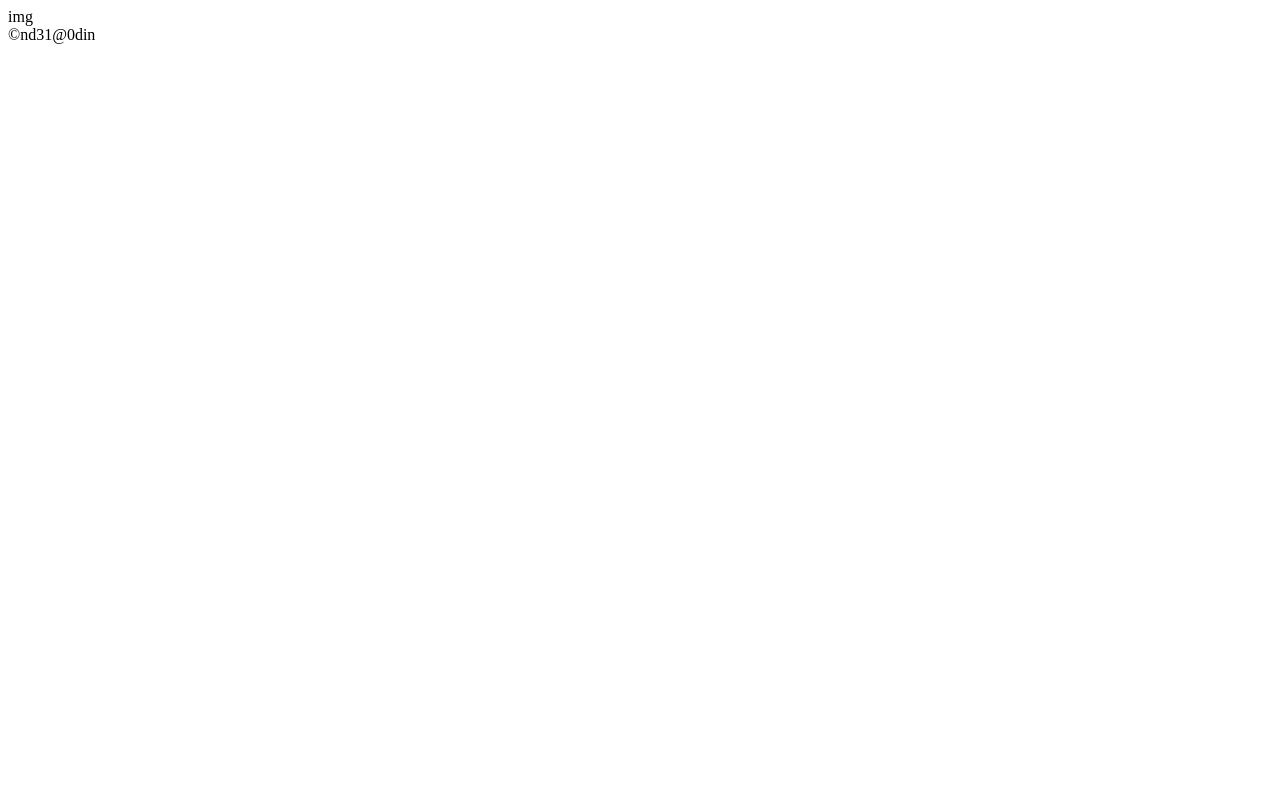
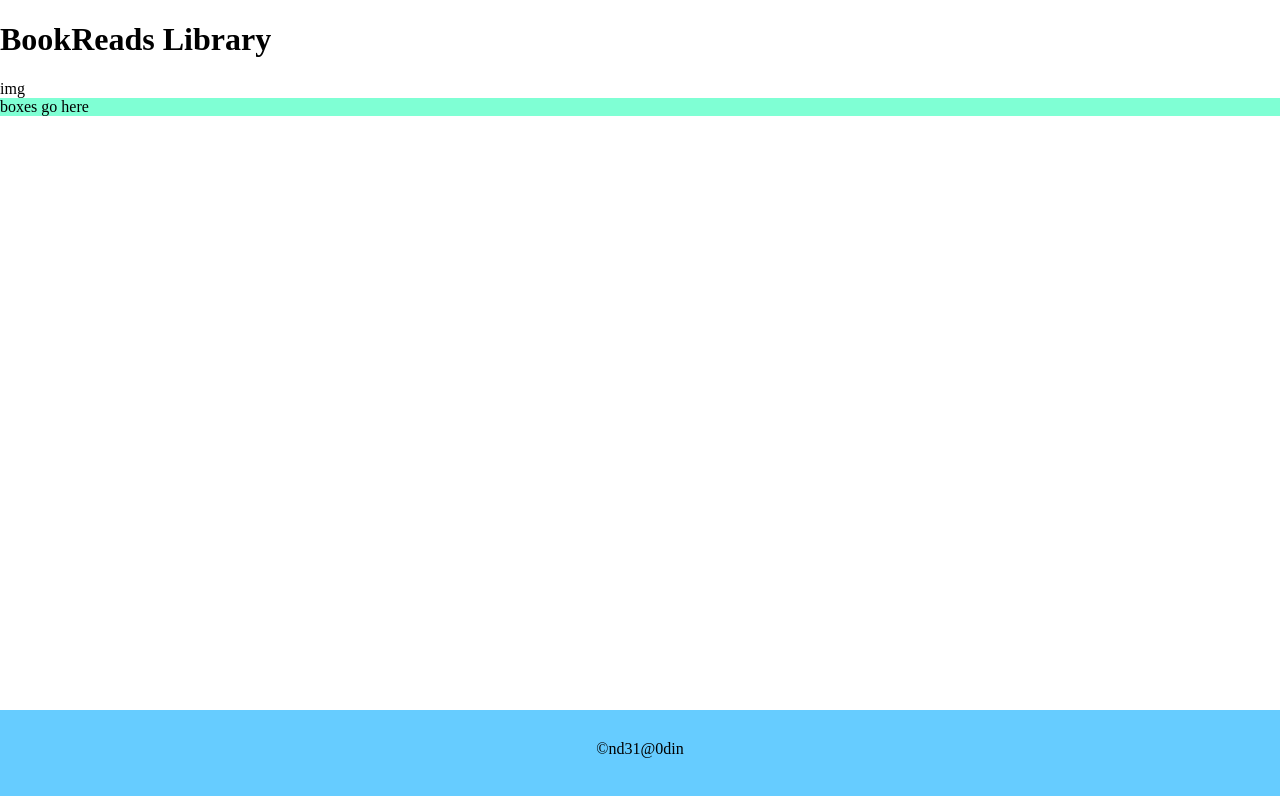
Before and after one commit to nd31pr0/Library-Project, a plain HTML site: page index.html in a window 1280 px wide. Drawn offline with Linux system fonts and the light colour scheme.

Commit message:
position footer at bottom of page

```diff
--- a/index.html
+++ b/index.html
@@ -7,11 +7,11 @@
 <body>
     <div class="container">
         <div class="header">
-            <div class="title"></div>
+            <div class="title"><h1>BookReads Library</h1></div>
             <div class="logo">img</div>
         </div>
         <div class="content">
-
+            boxes go here
         </div>
         <div class="footer">
             ©nd31@0din
--- a/library.js
+++ b/library.js
@@ -11,3 +11,9 @@ function Book(title, author, pages, read) {
 function addBookToLibrary() {
   // do stuff here
 }
+
+function displayBooks(Arr){
+    Arr.map(function(){
+        return
+    })
+}
--- a/style.css
+++ b/style.css
@@ -0,0 +1,24 @@
+body {
+    margin: 0;
+    padding: 0;
+}
+container {
+    display: flex;
+    flex-direction: column;
+    min-height: 100vh;
+}
+.header {
+
+}
+.content {
+    background-color: aquamarine;
+}
+.footer {
+    position: fixed;
+    bottom: 0;
+    width: 100%;
+    height: 60px;
+    background: #6cf;
+    text-align: center;
+    padding-top: 30px;
+}
```
